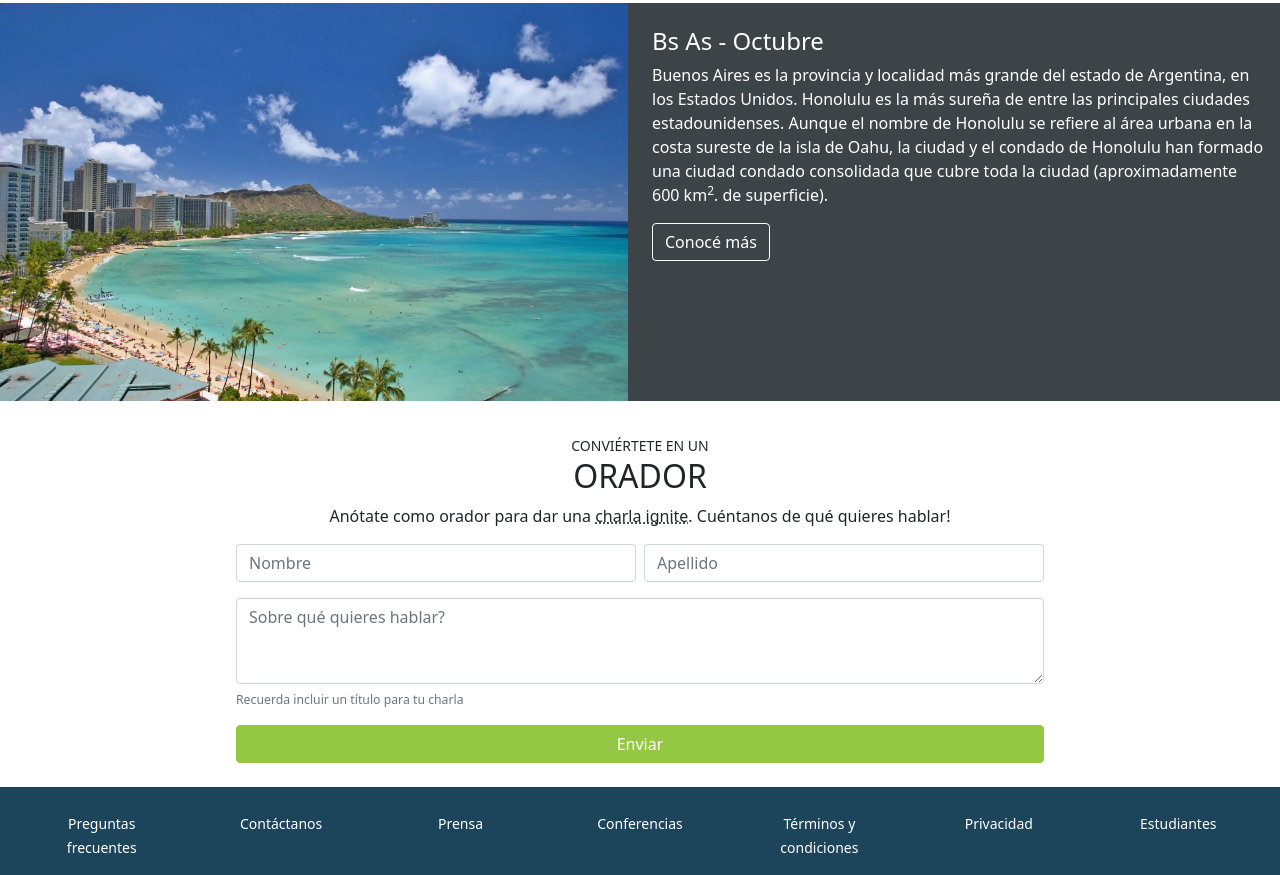
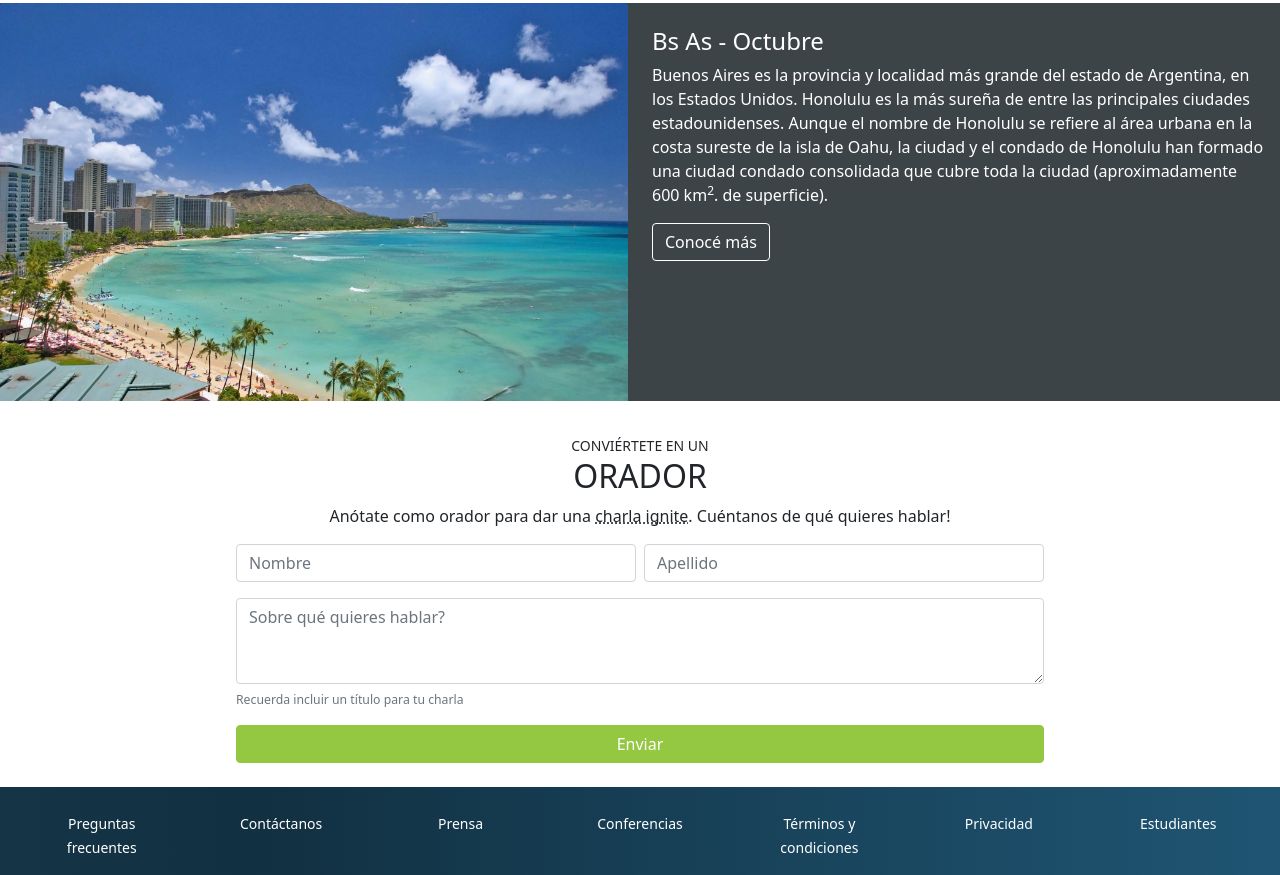
Before and after one commit to eugealmenar/eugealmenar.github.io, a plain HTML site: page index.html in a window 1280 px wide. Shown: the part 1690-2565 px from the top of the page. Drawn offline with nearby package versions, Linux system fonts and the light colour scheme.

Commit message:
CSS gradient - Footer

```diff
--- a/css/styles.css
+++ b/css/styles.css
@@ -70,5 +70,6 @@
   }
 
   .pie {
-    background-color: #1c445a;
+    background: rgb(21,52,69);
+    background: linear-gradient(90deg, rgba(21,52,69,1) 0%, rgba(17,48,65,1) 19%, rgba(31,85,115,1) 100%);
   }
```
